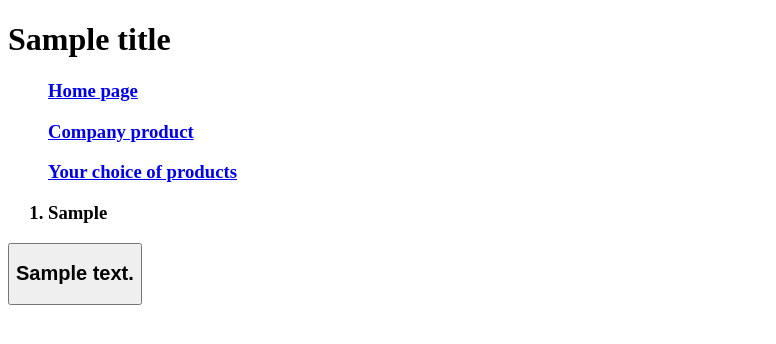
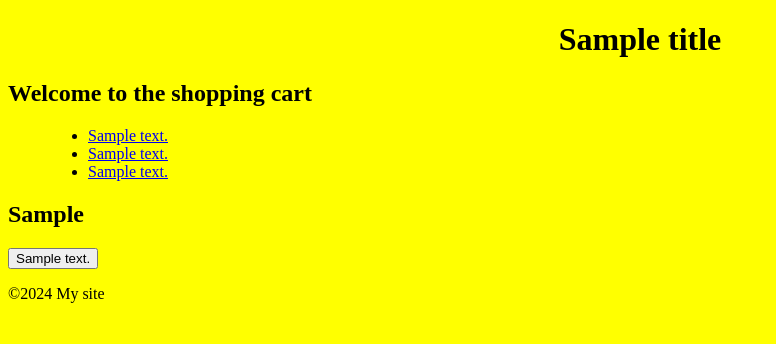
Before and after one commit to allabergenovvyacheslav/Module_18_5_HTML-Django, a Django app: template UrbanDjango/templates/fourth_task/cart.html in a window 1280 px wide. Shown: the top 344 px of the page, without its empty margins (0-776 px from the left). Run offline with Django 4.2, Linux system fonts and the light colour scheme; the template is opened without the code that fills it: most values are stand-ins (such as "Sample title", 1, 10 or a date in 2020).

Commit message:
дополнения 25.11.24

```diff
--- a/UrbanDjango/UrbanDjango/settings.py
+++ b/UrbanDjango/UrbanDjango/settings.py
@@ -126,6 +126,10 @@ USE_TZ = True
 STATIC_URL = 'static/'
 
 
+STATICFILES_DIRS = [
+    os.path.join(BASE_DIR, 'static'),
+]
+
 # Default primary key field type
 # https://docs.djangoproject.com/en/4.2/ref/settings/#default-auto-field
 
--- a/UrbanDjango/UrbanDjango/urls.py
+++ b/UrbanDjango/UrbanDjango/urls.py
@@ -18,13 +18,13 @@ from django.contrib import admin
 from django.urls import path
 # from task2.views import *
 # from task3.views import *
-from task4.views import *
+from task4 import views
 
 urlpatterns = [
-    # path('admin/', admin.site.urls),
+    path('admin/', admin.site.urls),
     # path('class/', ClassTemplate.as_view()),
     # path('func/', func_template),
-    path('', platform),
-    path('products/', products),
-    path('cart/', cart),
+    path('', views.platform),
+    path('products/', views.products),
+    path('cart/', views.cart),
 ]
--- /dev/null
+++ b/UrbanDjango/static/style.css
@@ -0,0 +1,6 @@
+body {
+    background-color: yellow;
+}
+h1 {
+    text-align: center;
+}
--- a/UrbanDjango/templates/fourth_task/cart.html
+++ b/UrbanDjango/templates/fourth_task/cart.html
@@ -1,12 +1,12 @@
 {% extends 'menu.html' %}
-    {% block content %}
-
-    <h3>
-        <ol>
-            <li>{{ your_choise }}</li>
-        </ol>
-    </h3>
-    <p>
-         <a href="http://127.0.0.1:8000"><button><h2>{{ text_back }}</h2></button></a>
-    </p>
-    {% endblock %}
+{% load static %}
+{% block header %}
+    {{ block.super }}
+        <h2>Welcome to the shopping cart</h2>
+{% endblock %}
+{% block content %}
+    <h2>{{ your_choice }}</h2>
+        <a href="http://127.0.0.1:8000">
+            <button>{{ text_back }}</button>
+        </a>
+{% endblock %}
--- a/UrbanDjango/templates/fourth_task/menu.html
+++ b/UrbanDjango/templates/fourth_task/menu.html
@@ -1,49 +1,48 @@
+{% load static %}
 <!DOCTYPE html>
 <html lang="en">
 <head>
     <meta charset="UTF-8">
-    <title>{{ Title }}</title>
+    <title>{% block title %}My site{% endblock %}</title>
+    <link rel="stylesheet" type="text/css" href='{% static "style.css" %}'>
 </head>
 <body>
-    <pagename>
-        {% block pagename %}
+
+    <header>
+        {% block header %}
         <h1>{{ title }}</h1>
         {% endblock %}
-    </pagename>
+    </header>
 
     <menu>
         {% block menu %}
-        <h3>
-        <p>
-            <a href="http://127.0.0.1:8000">Home page</a>
-        </p>
-        <p>
-            <a href="http://127.0.0.1:8000/products/">Company product</a>
-        </p>
-        <p>
-            <a href="http://127.0.0.1:8000/cart/">Your choice of products</a>
-        </p>
-        </h3>
+            <ul>
+                <li><a href="http://127.0.0.1:8000">{{ text }}</a></li>
+                <li><a href="http://127.0.0.1:8000/products/">{{ text_prod }}</a></li>
+                <li><a href="http://127.0.0.1:8000/cart/">{{ text_cart }}</a></li>
+            </ul>
         {% endblock %}
     </menu>
 
     <content>
         {% block content %}
-        <h2>
-            <i>
-                <u>
-                    <b>{{ title }}</b>
-                </u>
-            </i>
-        </h2>
-        <h3>
-            {% for i in production %}
-            <ul>
-                <li>{{ i }} <button>{{ text_buy }}</button></li>
-            </ul>
+        <ul>
+            {% for product in production %}
+            <li>
+                <p>
+                    {{ product | title }}
+                    <button>{{ text_buy }}</button>
+                </p>
+            </li>
             {% endfor %}
-        </h3>
+        </ul>
         {% endblock %}
     </content>
+
+    <footer>
+        {% block footer %}
+        <p>&copy;2024 My site</p>
+        {% endblock %}
+    </footer>
 </body>
 </html>
--- a/UrbanDjango/templates/fourth_task/platform.html
+++ b/UrbanDjango/templates/fourth_task/platform.html
@@ -1 +1,2 @@
 {% extends 'menu.html' %}
+{% load static %}
```
Also changed, not shown: UrbanDjango/task4/views.py (+9 -9 lines), UrbanDjango/templates/fourth_task/products.html (+12 -3 lines), UrbanDjango/templates/third_task/products.html (+18 -6 lines), UrbanDjango/templates/third_task/platform.html (indentation only).
